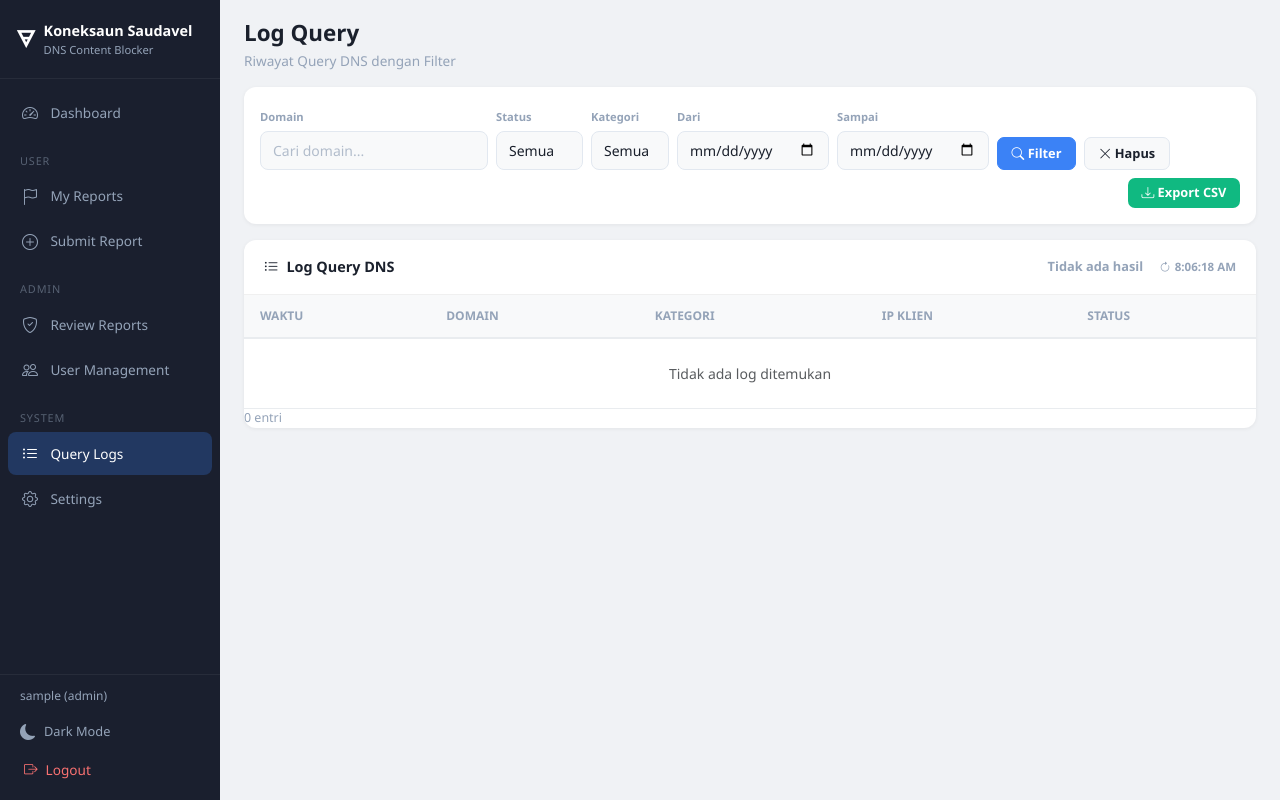
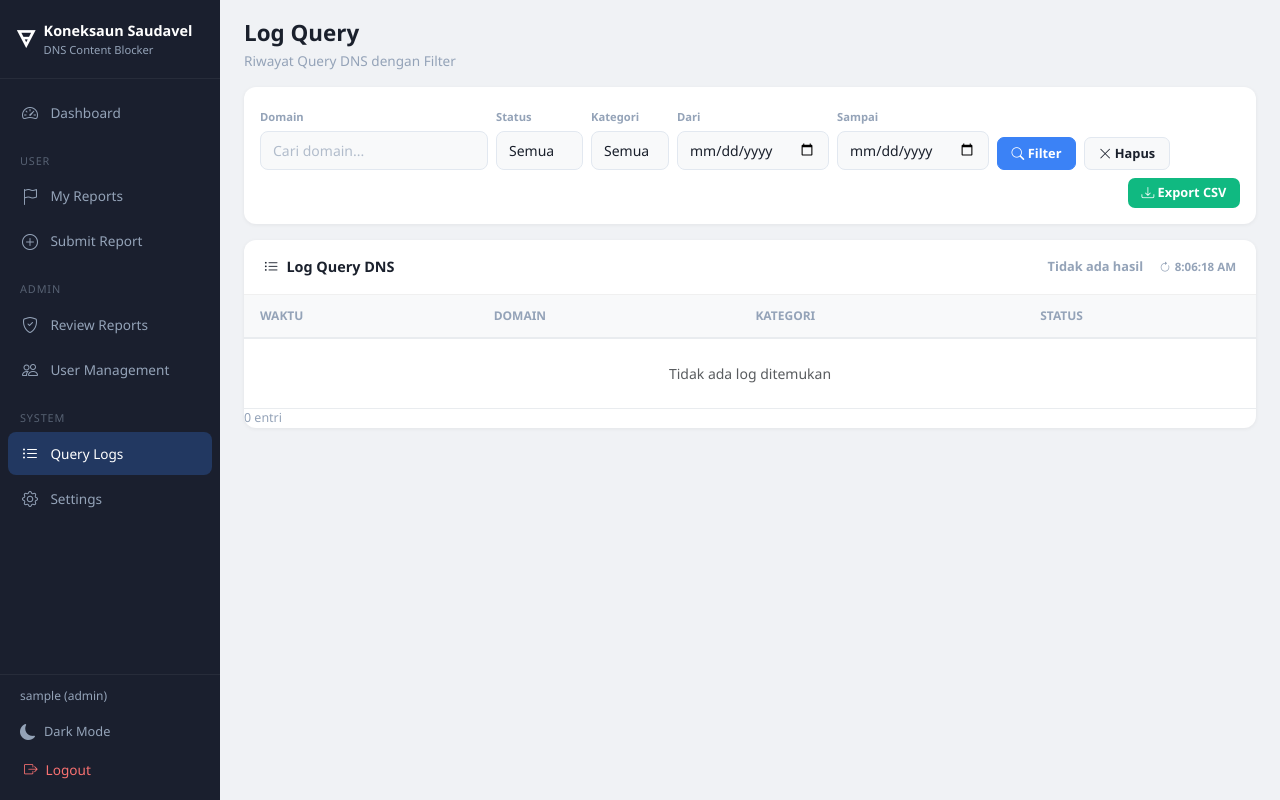
Before and after one commit to bmzashura/koneksaun-saudavel, a Flask app: page /logs in a window 1280 px wide. Run offline with Flask 3, Linux system fonts and the light colour scheme; the visitor is signed in with stand-in values (Sample User, id 1); data that the repository does not hold is empty.

Commit message:
privacy: remove client IP from logs page, API, and CSV export. No client IPs are logged.

```diff
--- a/app/routes.py
+++ b/app/routes.py
@@ -316,7 +316,7 @@ def get_logs():
     where_clause = ' AND '.join(where) if where else '1=1'
 
     logs = db.execute(
-        f"SELECT * FROM dns_logs WHERE {where_clause} ORDER BY timestamp DESC LIMIT ? OFFSET ?",
+        f"SELECT id, domain, blocked, category, timestamp FROM dns_logs WHERE {where_clause} ORDER BY timestamp DESC LIMIT ? OFFSET ?",
         params + [per_page, offset]
     ).fetchall()
 
--- a/app/translations.py
+++ b/app/translations.py
@@ -18,7 +18,7 @@ guest = {
     "blocking_categories": "Kategori Pemblokiran",
     "local_no_cloud": "100% Lokal — Tanpa Cloud",
     "no_client_ips": "0",
-    "client_ips_logged": "IP Klien Terlog",
+    "client_ips_logged": "IP Klien Tidak Terlog",
     "protection_features": "Fitur Perlindungan",
     "block_ads": "Blokir Iklan & Pelacak",
     "block_ads_desc": "Hilangkan iklan dan pelacak di semua perangkat yang terhubung ke jaringan. Browsing lebih cepat dan privat.",
--- a/templates/logs.html
+++ b/templates/logs.html
@@ -76,12 +76,11 @@
                         <th>Waktu</th>
                         <th>Domain</th>
                         <th>Kategori</th>
-                        <th>IP Klien</th>
                         <th>Status</th>
                     </tr>
                 </thead>
                 <tbody id="logs-body">
-                    <tr><td colspan="5" class="text-center text-muted py-4">Memuat...</td></tr>
+                    <tr><td colspan="4" class="text-center text-muted py-4">Memuat...</td></tr>
                 </tbody>
             </table>
         </div>
@@ -124,7 +123,7 @@ async function loadLogs(page) {
     currentPage = page;
 
     const tb = document.getElementById('logs-body');
-    tb.innerHTML = '<tr><td colspan="5" class="text-center text-muted py-4">Memuat...</td></tr>';
+    tb.innerHTML = '<tr><td colspan="4" class="text-center text-muted py-4">Memuat...</td></tr>';
 
     try {
         const r = await fetch(buildUrl(page), { credentials: 'include' });
@@ -140,7 +139,7 @@ async function loadLogs(page) {
             '<i class="bi bi-arrow-clockwise me-1"></i>' + new Date().toLocaleTimeString();
 
         if (!currentLogs.length) {
-            tb.innerHTML = '<tr><td colspan="5" class="text-center text-muted py-4">Tidak ada log ditemukan</td></tr>';
+            tb.innerHTML = '<tr><td colspan="4" class="text-center text-muted py-4">Tidak ada log ditemukan</td></tr>';
         } else {
             tb.innerHTML = currentLogs.map(l => {
                 const catBadge = l.category
@@ -153,7 +152,6 @@ async function loadLogs(page) {
                     '<td style="font-size:0.78rem;color:var(--text-muted);">'+l.timestamp+'</td>' +
                     '<td><code style="font-size:0.82rem;word-break:break-all;">'+l.domain+'</code></td>' +
                     '<td>'+catBadge+'</td>' +
-                    '<td style="font-size:0.78rem;color:var(--text-muted);">'+(l.client_ip||'-')+'</td>' +
                     '<td>'+statusBadge+'</td>' +
                 '</tr>';
             }).join('');
@@ -161,7 +159,7 @@ async function loadLogs(page) {
 
         renderPagination(d.page, d.pages, d.total);
     } catch (e) {
-        tb.innerHTML = '<tr><td colspan="5" class="text-center text-danger py-3">Error memuat log</td></tr>';
+        tb.innerHTML = '<tr><td colspan="4" class="text-center text-danger py-3">Error memuat log</td></tr>';
     }
 }
 
@@ -208,12 +206,11 @@ function clearFilters() {
 
 function exportCSV() {
     if (!currentLogs.length) { alert('Tidak ada log untuk diexport.'); return; }
-    const header = ['Timestamp', 'Domain', 'Kategori', 'IP Klien', 'Status'];
+    const header = ['Timestamp', 'Domain', 'Kategori', 'Status'];
     const rows = currentLogs.map(l => [
         l.timestamp || '',
         l.domain || '',
         l.category || '',
-        l.client_ip || '',
         l.blocked ? 'TERBLOKIR' : 'DIIZINKAN'
     ]);
     const csv = [header, ...rows].map(r => r.map(v => '"'+String(v).replace(/"/g,'""')+'"')).join('\n');
```
